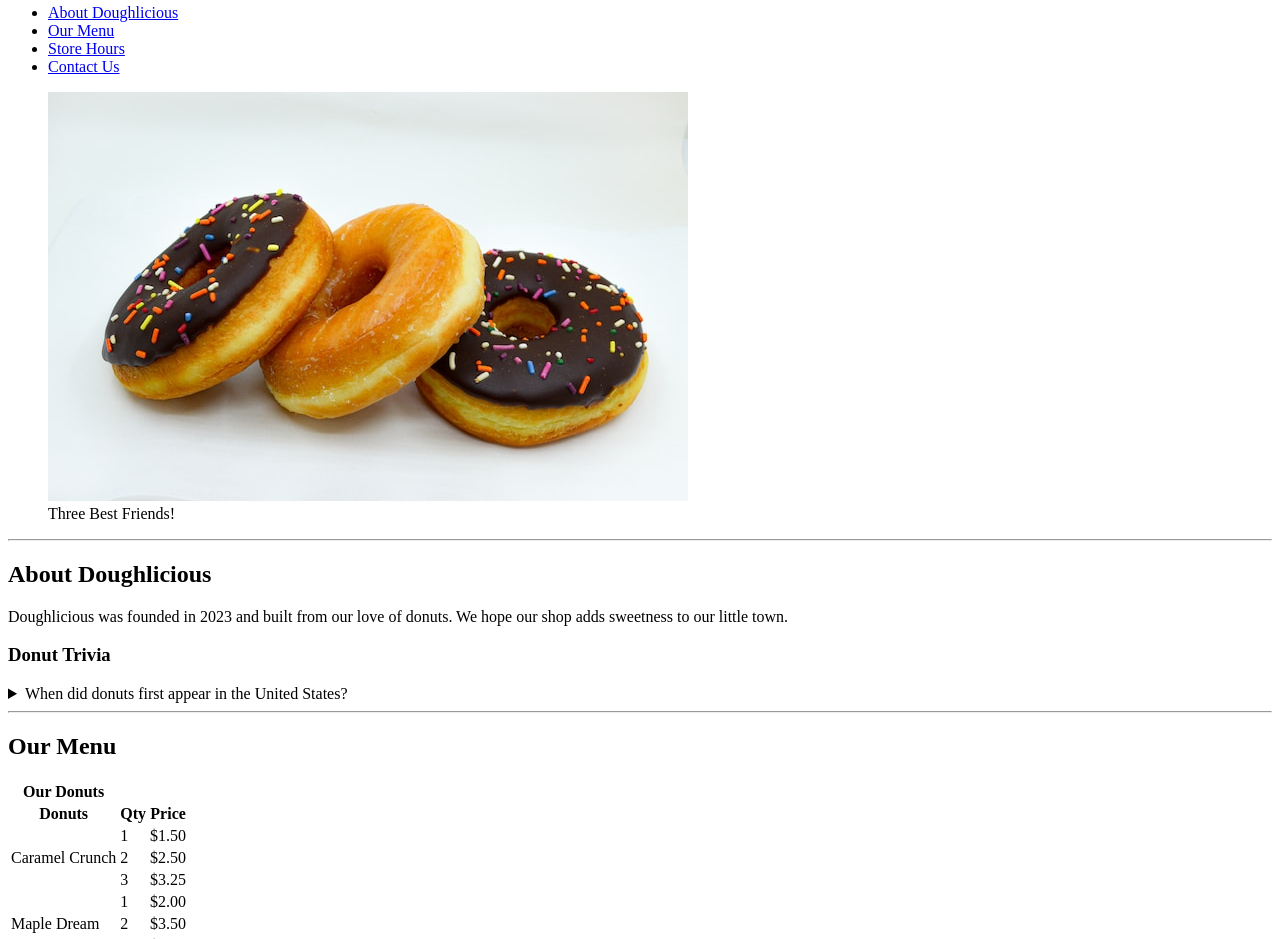
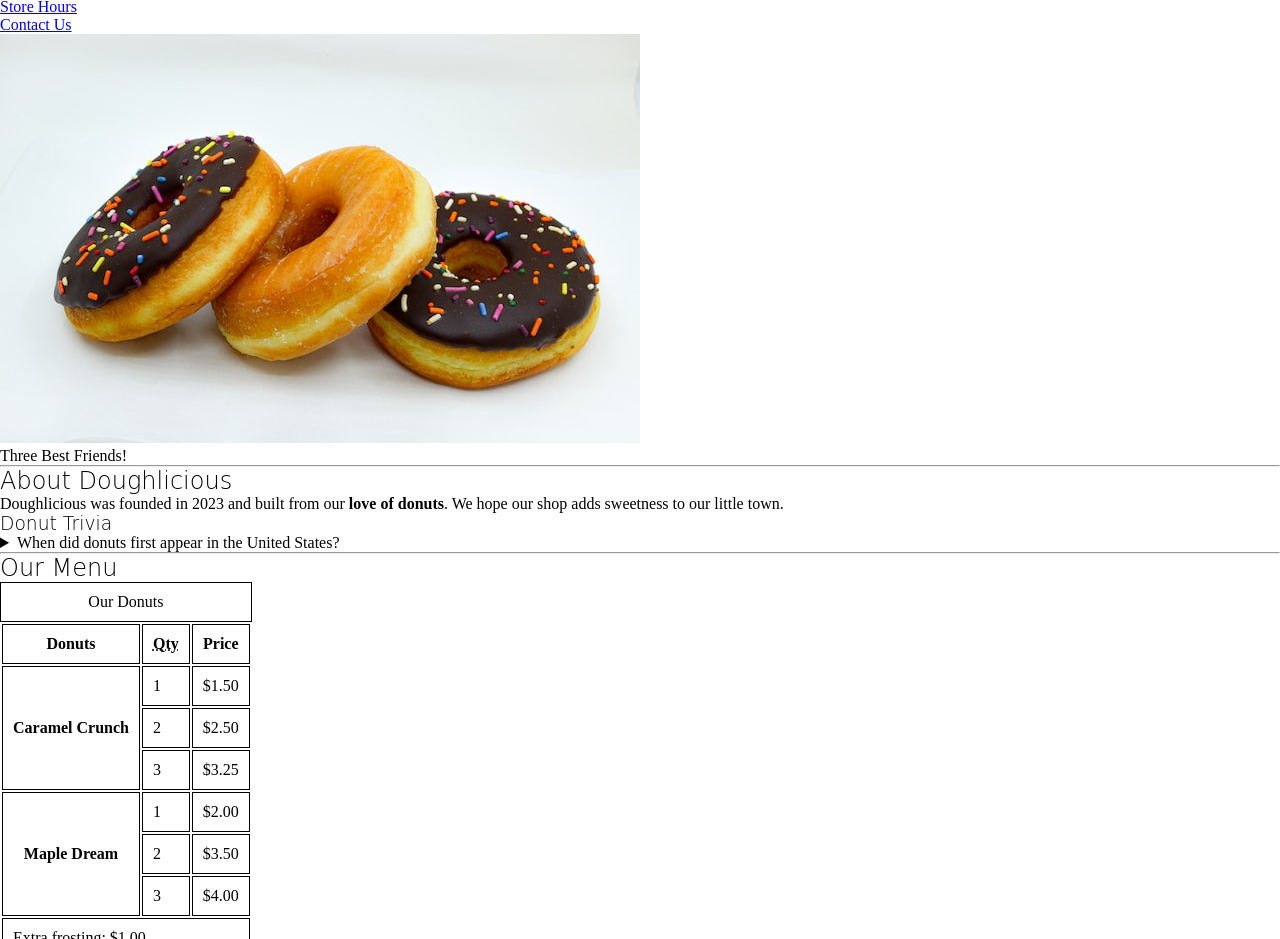
Before and after one commit to ricardobvicentini/donut-shop-project, a plain HTML site: page index.html in a window 1280 px wide. Shown: the part 76-1015 px from the top of the page. Drawn offline with Linux system fonts and the light colour scheme; a web font is replaced by a local one.

Commit message:
Finished html

```diff
--- /dev/null
+++ b/estilos/style.css
@@ -0,0 +1,26 @@
+@charset "UTF-8";
+
+@import url('https://fonts.googleapis.com/css2?family=Chango&family=Poppins&family=Roboto+Condensed&display=swap');
+
+* {
+    margin: 0;
+    padding: 0;
+    box-sizing: border-box;
+}
+
+:root {
+    /* FONT */
+    --HFONT: 'Chango', cursive;
+    --NFONT: 'Poppins', sans-serif;
+}
+
+
+caption, th, td {
+    border: 1px solid black;
+    padding: 10px;
+}
+
+h1, h2, h3 {
+    font-family: var(--HFONT);
+    font-weight: 100;
+}
--- a/index.html
+++ b/index.html
@@ -6,9 +6,10 @@
     <meta name="viewport" content="width=device-width, initial-scale=1.0">
     <title>Doughlicious</title>
     <link rel="shortcut icon" href="imagens/favicon.ico" type="image/x-icon">
+    <link rel="stylesheet" href="estilos/style.css">
 </head>
 <body>
-    <main>
+    <header>
         <h1>Welcome to Doughlicious</h1>
         <nav>
             <ul>
@@ -23,12 +24,13 @@
             <img src="imagens/img2.jpg" alt="Three donuts." title="Three delicious donuts." width="640" height="409">
             <figcaption>Three Best Friends!</figcaption>
         </figure>
-
+    </header>
         <hr>
 
+    <main>
         <article id="about">
             <h2>About Doughlicious</h2>
-            <p>Doughlicious was founded in 2023 and built from our love of donuts. We hope our shop adds sweetness to our little town.</p>
+            <p>Doughlicious was founded in <time datetime="2023">2023</time> and built from our <strong>love of donuts</strong>. We hope our shop adds sweetness to our little town.</p>
         </article>
 
         <aside>
@@ -36,7 +38,7 @@
             <details>
                 <summary>When did donuts first appear in the United States?</summary>
                 <p>The history of the donut itself is generally traced to Dutch immigrants in 17th and 18th-century New York, then New
-                Netherland, who prepared fried dough balls called <em>olie koeken</em> or <em>olykoeks</em>, which means “oil cakes.”<br>Source: <a href="https://www.britannica.com/topic/doughnut" target="_blank" rel="external">www.brittanica.com</a></p>
+                Netherland, who prepared fried dough balls called <em>olie koeken</em> or <em>olykoeks</em>, which means “oil cakes.” (Source: <cite><a href="https://www.britannica.com/topic/doughnut" target="_blank" rel="external">Brittanica.com</a></cite>)</p>
             </details>
         </aside>
 
@@ -45,17 +47,17 @@
         <article id="menu">
             <h2>Our Menu</h2>
             <table>
+                <caption>Our Donuts</caption>
                 <thead>
-                    <th>Our Donuts</th>
+                    <tr>
+                        <th>Donuts</th>
+                        <th scope="col"><abbr title="Quantity">Qty</abbr></th>
+                        <th scope="col">Price</th>
+                    </tr>
                 </thead>
                 <tbody>
                     <tr>
-                        <th>Donuts</th>
-                        <th>Qty</th>
-                        <th>Price</th>
-                    </tr>
-                    <tr>
-                        <td rowspan="3">Caramel Crunch</td>
+                        <th scope="row" rowspan="3">Caramel Crunch</td>
                         <td>1</td>
                         <td>$1.50</td>
                     </tr>
@@ -68,7 +70,7 @@
                         <td>$3.25</td>
                     </tr>
                     <tr>
-                        <td rowspan="3">Maple Dream</td>
+                        <th scope="row" rowspan="3">Maple Dream</td>
                         <td>1</td>
                         <td>$2.00</td>
                     </tr>
@@ -89,13 +91,13 @@
             </table>
             <p><a href="#">Back to top</a></p>
         </article>
+    </main>
 
         <hr>
 
-        <footer>
-            <p>Copyright &copy; Doughlicious</p>
-        </footer>
+    <footer>
+        <p>Copyright &copy; Doughlicious</p>
+    </footer>
 
-    </main>
 </body>
 </html>
```
Also changed, not shown: contact.html (+28 -12 lines), hours.html (+10 -8 lines).
